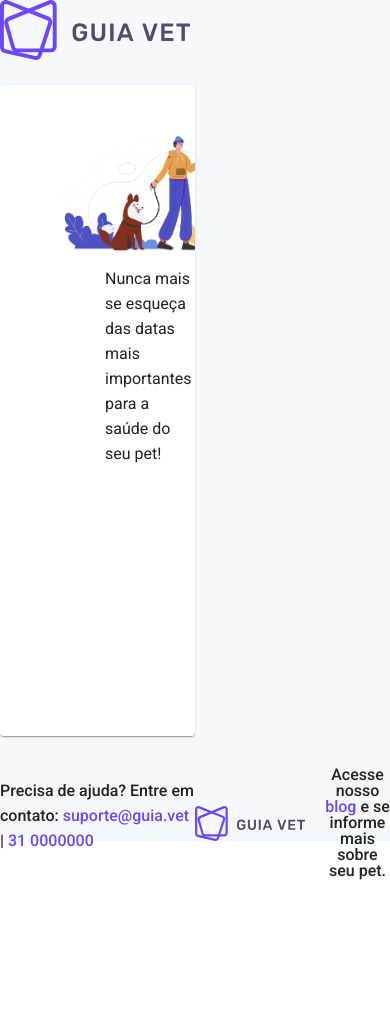
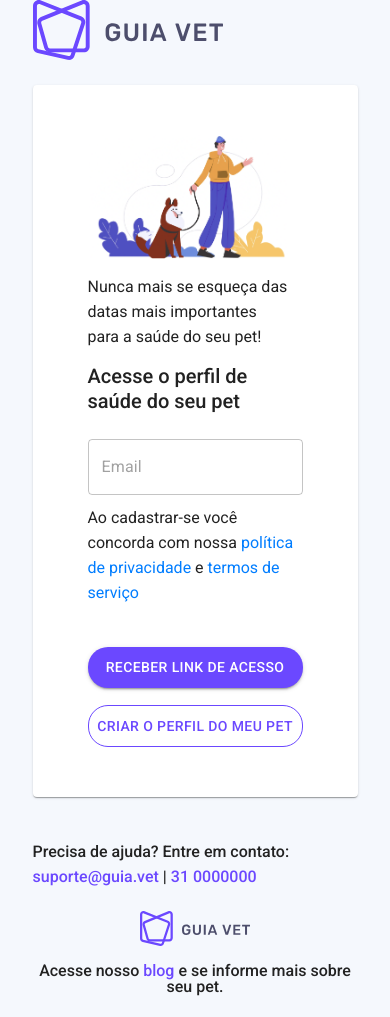
Before and after one commit to johnnsantos/my-vet, a React (Create React App) app: page / in a window 390 px wide. Before the commit the page ends 880 px from the top, so only its background shows below. Built offline with nearby package versions, Linux system fonts and the light colour scheme.

Commit message:
style: adjusting mobile breakpoints

```diff
--- a/src/assets/index.css
+++ b/src/assets/index.css
@@ -2,6 +2,10 @@
    v2.0-modified | 20110126
    License: none (public domain)
 */
+
+body {
+  background-color: #F5F8FD;
+}
 
 html,
 body,
--- a/src/components/LoginForm/Footer/style.js
+++ b/src/components/LoginForm/Footer/style.js
@@ -13,5 +13,13 @@ justify-content: center;
 img {
 	width: 110px;
 	margin-right: 20px;
+	@media screen and (max-width: 950px) {
+	margin: 2vh 0;
+}
+}
+
+@media screen and (max-width: 950px) {
+	flex-flow: column;
+	padding: 3vh 0 5vh;
 }
 `
--- a/src/components/LoginForm/style.js
+++ b/src/components/LoginForm/style.js
@@ -32,6 +32,10 @@ margin-right: 15px;
 	 font-weight: 400;
 	 font-size: 16px;
 	 padding: 0 50px 0;
+	@media screen and (max-width: 950px) {
+	padding: 0;
+	margin: 0 0 15px;
+}
  }
 }
 
@@ -59,6 +63,9 @@ justify-content: space-between;
 width: 100%;
 height: 11vh;
 margin-top: 5vh;
+@media screen and (max-width: 950px) {
+	min-height: 100px;
+}
 }
 }
 
@@ -75,6 +82,9 @@ padding: 50px 55px 50px;
 display: flex;
 flex-flow: row nowrap;
 align-items: flex-start;
+@media screen and (max-width: 950px) {
+	flex-flow: column;
+}
 `
 
 export const CustomInput = styled(OutlinedInput)`
--- a/src/pages/LoginPage/index.jsx
+++ b/src/pages/LoginPage/index.jsx
@@ -10,10 +10,10 @@ const LoginPage = () => {
 			direction="row"
 			justifyContent="center"
 			alignItems="flex-end">
-			<Grid item xs={6} md={8} lg={8}>
+			<Grid item xs={10} md={8} lg={8}>
 				<LoginForm />
 			</Grid>
-			<Grid item xs={6} md={8} lg={8}>
+			<Grid item xs={10} md={8} lg={8}>
 				<Footer />
 			</Grid>
 		</StyledGrid >
--- a/src/pages/LoginPage/style.js
+++ b/src/pages/LoginPage/style.js
@@ -1,8 +1,6 @@
 import styled from "styled-components";
 import Grid from '@material-ui/core/Grid';
-import theme from "../../utils/theme";
 
 export const StyledGrid = styled(Grid)`
-background-color: ${theme.backgroundDefault};
 height: calc(100vh - 3px);
 `
```
